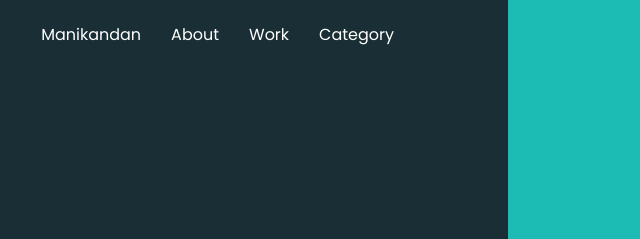
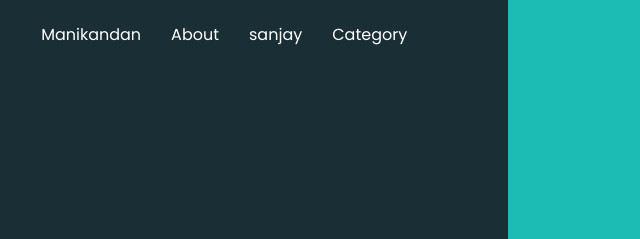
Before and after one commit to LinuxAdmin0112/Pipeline, a plain HTML site: page index.html in a window 1280 px wide. Both pictures are taken after a click on the element 1232 px from the left and 35 px from the top of the page. Shown: the top 239 px of the page, 196-836 px from the left. Drawn offline with nearby package versions, Linux system fonts and the light colour scheme; files that its build step writes are made by us from their sources.

Commit message:
Update index.html

```diff
--- a/index.html
+++ b/index.html
@@ -49,7 +49,7 @@
                 <a class="nav-link" href="about.html"> About</a>
               </li>
               <li class="nav-item">
-                <a class="nav-link" href="work.html">Work </a>
+                <a class="nav-link" href="work.html">sanjay </a>
               </li>
               <li class="nav-item">
                 <a class="nav-link" href="category.html"> Category </a>
```
